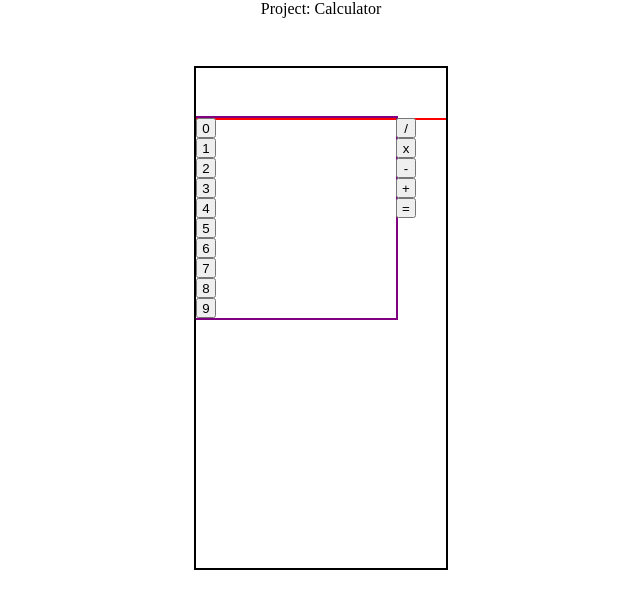
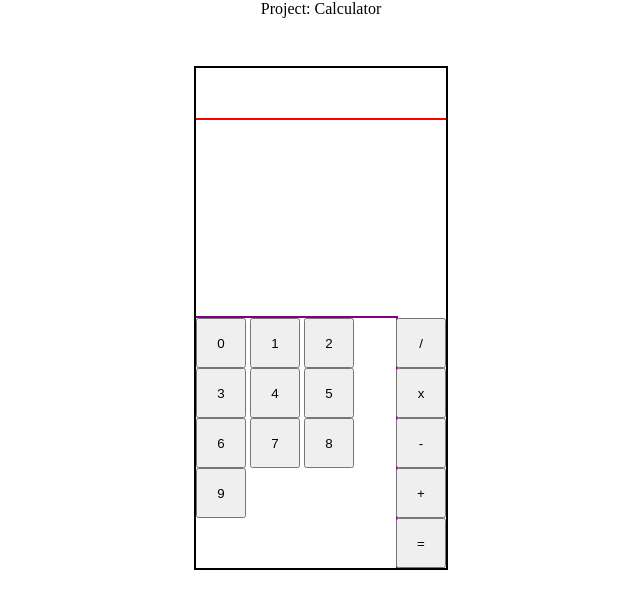
Before and after one commit to tysonrobles33/project-calculator, a plain HTML site: page index.html in a window 1280 px wide. Shown: the whole page, without its empty margins (319-959 px from the left). Drawn offline with Linux system fonts and the light colour scheme.

Commit message:
Ordered Buttons To Fit Preffered Layout

```diff
--- a/styles.css
+++ b/styles.css
@@ -28,23 +28,30 @@ header {
 .buttons {
     display: flex;
     flex-direction: row;
+    height: 450px;
 }
 
 .button {
-    height: 20px;
-    width: 20px;
+    height: 50px;
+    width: 50px;
+    margin: 0;
+    padding: 0;
 }
 
 .numbers {
-    display: flex;
+    align-self: flex-end;
     outline: 2px solid purple;
     flex-direction: column;
     width: 200px;
+    height: 250px;
+    flex-wrap: wrap-reverse;
+
 }
 
 .operators {
     display: flex;
     flex-direction: column;
+    justify-content: flex-end;
     width: 50px;
 
 }
```
